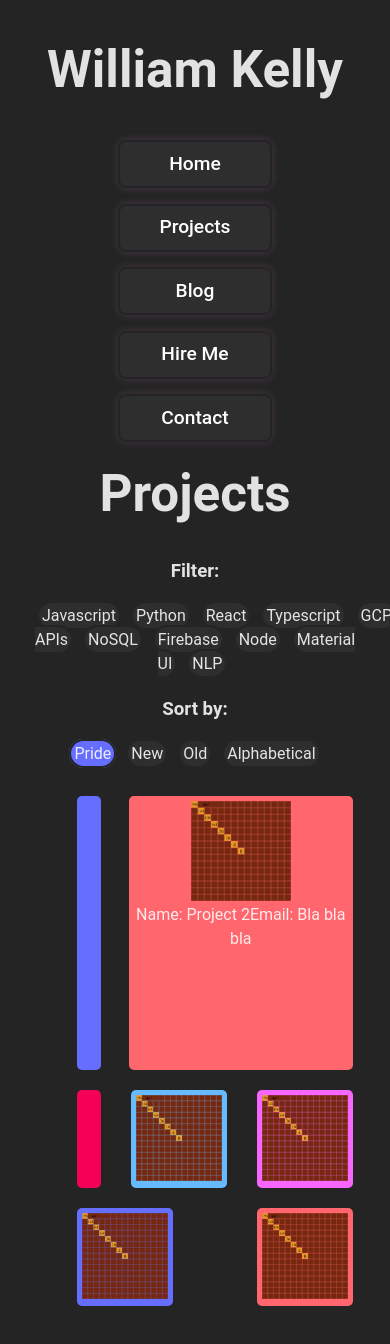
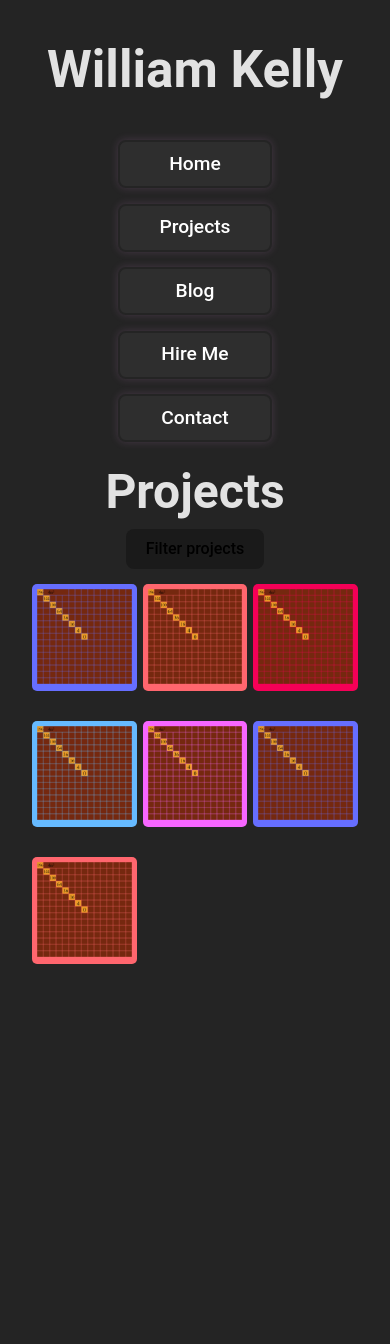
Before and after one commit to cnqso/cnqso.github.io, a React (Vite) app: page /projects in a window 390 px wide. Shown: the top 1344 px of the page. After the commit the page ends 1011 px from the top, so only its background shows below. Built offline with nearby package versions, Linux system fonts and the light colour scheme; the HTML template or start-up script is replaced by a standard one.

Commit message:
Big changes to project page layout (penultimate?)

```diff
--- a/src/pages/Projects.tsx
+++ b/src/pages/Projects.tsx
@@ -5,6 +5,7 @@
 import Paper from "@mui/material/Paper";
 import Grid from "@mui/material/Unstable_Grid2";
 import { motion, Reorder, AnimatePresence } from "framer-motion";
+import { Collapse } from '@mui/material';
 import "./styles/Projects.css";
 import ProjectImage from "../assets/4n2.png";
 import useMediaQuery from "@mui/material/useMediaQuery";
@@ -32,6 +33,9 @@
 	description: string;
 	technologies: technologies[];
 	date: Date;
+	liveLink: string;
+	githubLink: string;
+	blogLink: string;
 }
 interface projectData {
 	[key: string]: Project;
@@ -44,6 +48,9 @@
 		description: "Bla bla bla",
 		technologies: ["Javascript", "React", "NLP"],
 		date: new Date(2022, 0, 1),
+		liveLink: "https://www.google.com",
+		githubLink: "https://www.google.com",
+		blogLink: "https://www.google.com",
 	},
 	Project2: {
 		title: "Project 2",
@@ -52,6 +59,9 @@
 		description: "Bla bla bla",
 		technologies: ["Javascript"],
 		date: new Date(2022, 0, 2),
+		liveLink: "https://www.google.com",
+		githubLink: "https://www.google.com",
+		blogLink: "https://www.google.com",
 	},
 	Project3: {
 		title: "Project 3",
@@ -60,6 +70,9 @@
 		description: "Bla bla bla",
 		technologies: ["Javascript", "Python"],
 		date: new Date(2022, 0, 3),
+		liveLink: "https://www.google.com",
+		githubLink: "https://www.google.com",
+		blogLink: "https://www.google.com",
 	},
 	Project4: {
 		title: "Project 4",
@@ -68,6 +81,9 @@
 		description: "Bla bla bla",
 		technologies: ["Javascript", "React", "GCP"],
 		date: new Date(2022, 0, 4),
+		liveLink: "https://www.google.com",
+		githubLink: "https://www.google.com",
+		blogLink: "https://www.google.com",
 	},
 	Project5: {
 		title: "Project 5",
@@ -76,6 +92,9 @@
 		description: "Bla bla bla",
 		technologies: ["Javascript", "React", "GCP"],
 		date: new Date(2022, 0, 5),
+		liveLink: "https://www.google.com",
+		githubLink: "https://www.google.com",
+		blogLink: "https://www.google.com",
 	},
 	Project6: {
 		title: "Project 6",
@@ -84,6 +103,9 @@
 		description: "Bla bla bla",
 		technologies: ["Javascript", "React", "GCP"],
 		date: new Date(2022, 0, 6),
+		liveLink: "https://www.google.com",
+		githubLink: "https://www.google.com",
+		blogLink: "https://www.google.com",
 	},
 	Project7: {
 		title: "Project 7",
@@ -92,6 +114,9 @@
 		description: "Bla bla bla",
 		technologies: ["Python", "GCP"],
 		date: new Date(2022, 0, 7),
+		liveLink: "https://www.google.com",
+		githubLink: "https://www.google.com",
+		blogLink: "https://www.google.com",
 	},
 };
 
@@ -125,6 +150,7 @@
 	setSort: (sort: string) => void;
 }) {
 	const sortOptions: string[] = ["Pride", "New", "Old", "Alphabetical"];
+	const [show, setShow] = useState<boolean>(false);
 
 	function handleFilterClick(option: technologies) {
 		const newFilter = [...filter];
@@ -141,9 +167,18 @@
 		setSort(option);
 	}
 
+	function showButton(){
+		setShow(!show);
+	}
+
 	return (
-		<div className='sortBox'>
-			<h3>Filter:</h3>
+		<>
+			<button onClick={showButton}>Filter projects</button>
+
+			<Collapse in={show} timeout='auto' unmountOnExit>
+			<div className='sortBox'>
+				<div>
+			<h3>Filter by:</h3>
 			<div className='sortOptions'>
 				{allTechnologies.map((option, index) => {
 					let color = "#2e2e2e";
@@ -161,6 +196,8 @@
 					);
 				})}
 			</div>
+			</div>
+			<div>
 			<h3>Sort by:</h3>
 			<div className='sortOptions'>
 				{sortOptions.map((option) => {
@@ -179,7 +216,11 @@
 					);
 				})}
 			</div>
-		</div>
+			</div>
+			</div>
+			</Collapse>
+
+		</>
 	);
 }
 
@@ -196,13 +237,13 @@
 	const [description, setDescription] = useState(false);
 	const project = projects[projectName];
 	const itemNumber = project.number;
-	const widths = ["thin", "normal", "wide"]
-	const className = `projectCard ${widths[size]}`
+	const widths = ["thin", "normal", "wide"];
+	const className = `projectCard ${widths[size]}`;
 	function clicked() {
 		if (size === 2) {
-			handleClick("")
+			handleClick("");
 		} else {
-		handleClick(projectName);
+			handleClick(projectName);
 		}
 	}
 
@@ -210,37 +251,48 @@
 		<motion.li
 			className={className}
 			style={{ background: colors[project.number % 5] }}
-			onClick={() => clicked()}
 			key={project.title}
 			initial={{ scale: 0 }}
 			animate={{
 				scale: 1,
 			}}
 			exit={{
-				opacity: 0,
-				transition: {},
+				scale: 0,
+				transition: { duration: 0.1 },
 			}}
 			layout>
-
-
-				{size === 0 ? null : <img src={ProjectImage} alt='Project' className='projectImg' />}
-				{size === 2 ?
-				<div className='details'>
-					<span className='name'>Name: {project.title}</span>
-					<span className='email'>Email: {project.description}</span>
-				</div> : null}
-
-
-
-
+			{size === 0 ? (
+				<div style={{ height: "100%", cursor: "pointer" }} onClick={() => clicked()} />
+			) : (
+				<img src={ProjectImage} onClick={() => clicked()} alt='Project' className='projectImg' />
+			)}
+			{size === 2 ? (
+				<motion.div
+					className='projectDescription'
+					initial={{ x: -300, opacity: 0 }}
+					animate={{ x: 0, opacity: 1 }}
+					exit={{
+						opacity: 0,
+						transition: {},
+					}}>
+					<h1>
+						<b>{project.title}</b>
+					</h1>
+					<div>{project.description}</div>
+					<div className="projectLinks">
+						<span><a href={project.liveLink}>Live</a>  </span>
+						<span> <a href={project.githubLink}>Github</a> </span>
+						<span> <a href={project.blogLink}>Writeup</a> </span>
+					</div>
+				</motion.div>
+			) : null}
 		</motion.li>
 	);
 }
+//Github, Live, Writeup
 
 function ProjectGrid({ titles }: { titles: string[] }) {
-	const [selected, setSelected] = useState<string>("Project2");
-
-
+	const [selected, setSelected] = useState<string>("");
 
 	// When an item is clicked, set it to the selected item
 	// On every render, find the row of the selected item
@@ -267,9 +319,8 @@
 
 	return (
 		<div>
-
 			<ul className='wrapper'>
-				<AnimatePresence>
+				<AnimatePresence initial={false} mode={"popLayout"}>
 					{titles.map((item, index) => (
 						<ProjectCard
 							key={item}
--- a/src/pages/styles/Projects.css
+++ b/src/pages/styles/Projects.css
@@ -51,7 +51,7 @@
   display: block;
   margin-top: 8px;
   width: 100%;
-  height: 235px;
+
   position: relative;
   overflow: hidden;
   border: 8px solid #bbdefb;
@@ -59,15 +59,15 @@
 }
 
 .wide {
-  width: 75%;
+  width: 650px;
 }
 
 .normal {
-  width: 30%;
+  width: 235px;
 }
 
 .thin {
-  width: 5%;
+  width: 30px;
 }
 
 .projectDescription {
@@ -77,24 +77,64 @@
 
 .projectCard {
   display: block;
+  height: 235px;
+
   /* border: 7px solid #fff; */
   border-radius: 5px;
   padding: 5px;
-  margin-inline: 5px;
-  margin-block: 10px;
+  margin: 5px;
+
+  margin-block: 15px;
 }
 
 .projectImg {
+  cursor: pointer;
   float: left;
   max-width: min(256px, 100%);
   max-height: min(256px, 100%);
 }
 
+.projectLinks {
+    max-width: 200px;
+    margin-inline: auto;
+    margin-block: 9px;
+    display: flex;
+    justify-content: space-between;
+    align-items: center;
+}
 
+.projectLinks a {
+    background-color: #fff;
+    padding: 4px;
+    border: 2px solid var(--background);
+    border-radius: 1em;
+    color: #666eff;
+    font-size: 1em;
+    cursor: pointer;
+}
+
+.Projects h1 {
+  margin-block: 10px;
+  font-size: 3em;
+}
+
+.Projects ul {
+  margin: 0 !important;
+  padding: 0;
+}
+
+.sortBox {
+  display: grid;
+  grid-template-columns: 1fr 1fr;
+  justify-content: center;
+}
 
 .sortOptions {
-  display: block;
-  margin-block: 1.2em;
+  justify-content: center;
+  display: flex;
+  flex-wrap: wrap;
+  justify-content: center;
+  align-items: center;
 }
 
 .sortOption {
@@ -107,9 +147,27 @@
 
 @media (max-width: 900px) {
   .projectCard {
-    height: auto;
+    margin:0;
+
     padding: 5px;
   }
+  .wide {
+    width: 100%;
+    height: 100%;
+  }
+
+  .normal {
+    width: 29%;
+    height: 29%;
+    margin-block: 15px;
+  }
+
+  .thin {
+    width: 100%;
+    height: 25%;
+  }
+
+
   .projectDescription {
     font-size: 0.75em;
     margin: 0;
```
